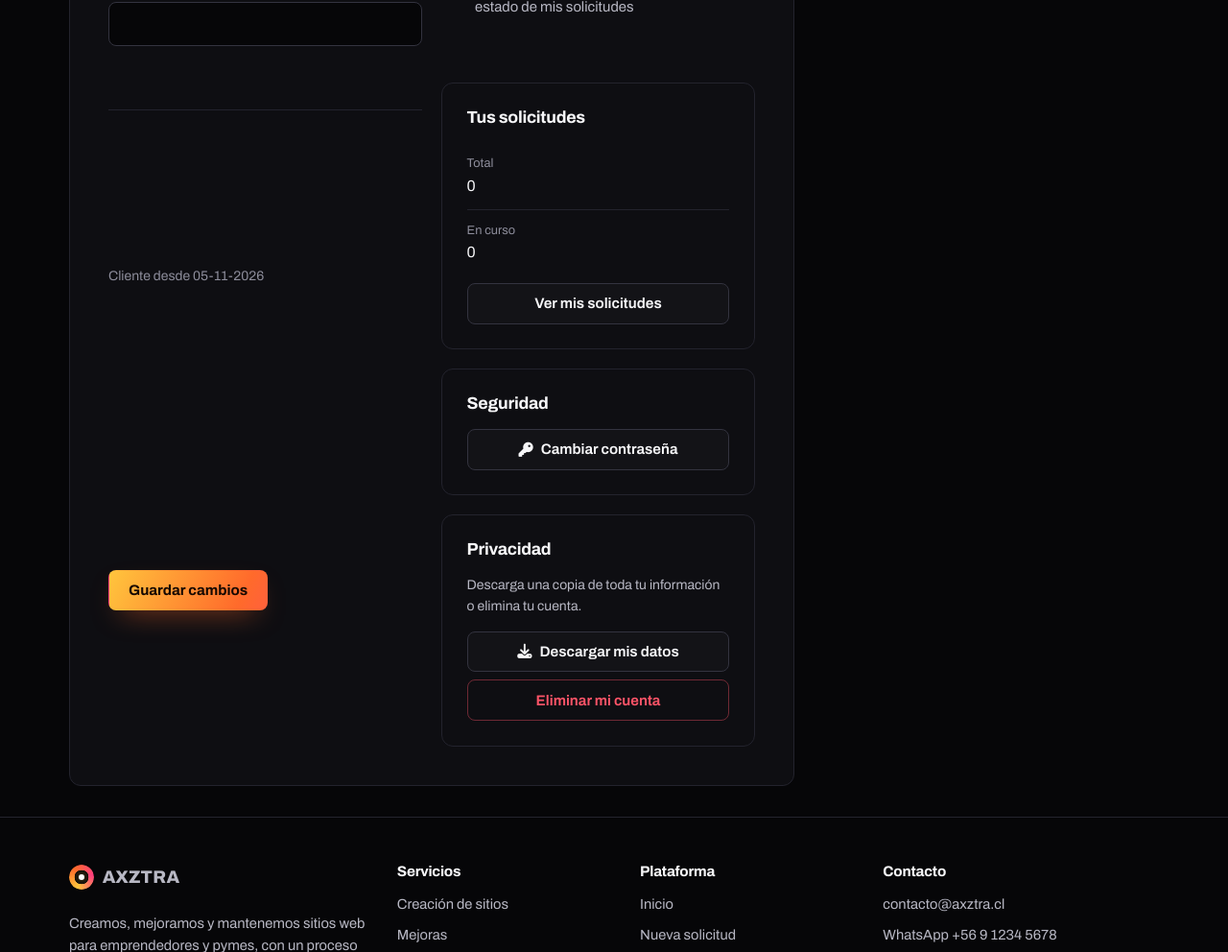
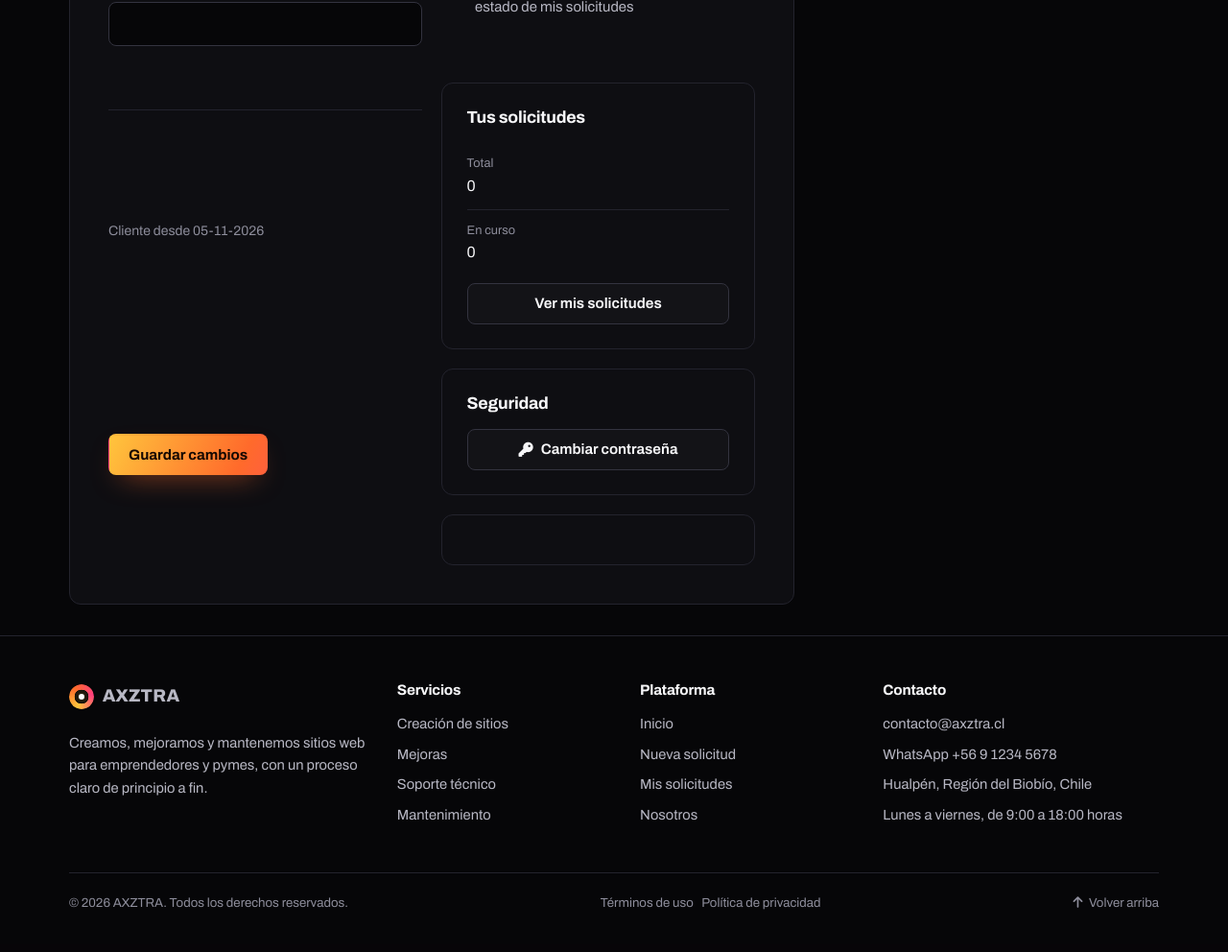
Before and after one commit to sladegamesss/Axztra, a Django app: page /cuenta/ in a window 1280 px wide. Shown: the part 521-1513 px from the top of the page at 96% size. After the commit the page ends 1469 px from the top, so only its background shows below. Run offline with Django 5.2, Linux system fonts and the light colour scheme; the visitor is signed in with stand-in values (Sample User, id 1); data comes from the database, SQL or seed files in the repository; data that the repository does not hold is empty.

Commit message:
Update mi_cuenta.html

```diff
--- a/plataforma/templates/plataforma/cliente/mi_cuenta.html
+++ b/plataforma/templates/plataforma/cliente/mi_cuenta.html
@@ -22,7 +22,6 @@
             </div>
             <div class="grilla grilla-2">
                 {% include "plataforma/includes/campo.html" with campo=form.empresa %}
-
             {% include "plataforma/includes/campo.html" with campo=form.recibir_notificaciones %}
             <div class="acciones">
                 <span class="pequeno texto-3">Cliente desde {{ user.date_joined|date:"d-m-Y" }}</span>
@@ -43,12 +42,4 @@
                 <a class="boton boton-secundario ancho-completo" href="{% url 'cambiar_clave' %}"><i class="fa-solid fa-key" aria-hidden="true"></i>Cambiar contraseña</a>
             </section>
             <section class="tarjeta">
-                <h2>Privacidad</h2>
-                <p class="pequeno texto-2">Descarga una copia de toda tu información o elimina tu cuenta.</p>
-                <a class="boton boton-secundario ancho-completo" href="{% url 'descargar_datos' %}"><i class="fa-solid fa-download" aria-hidden="true"></i>Descargar mis datos</a>
-                <a class="boton boton-peligro ancho-completo mt-s" href="{% url 'eliminar_cuenta' %}">Eliminar mi cuenta</a>
-            </section>
-        </aside>
-    </div>
-</div>
 {% endblock %}
```
